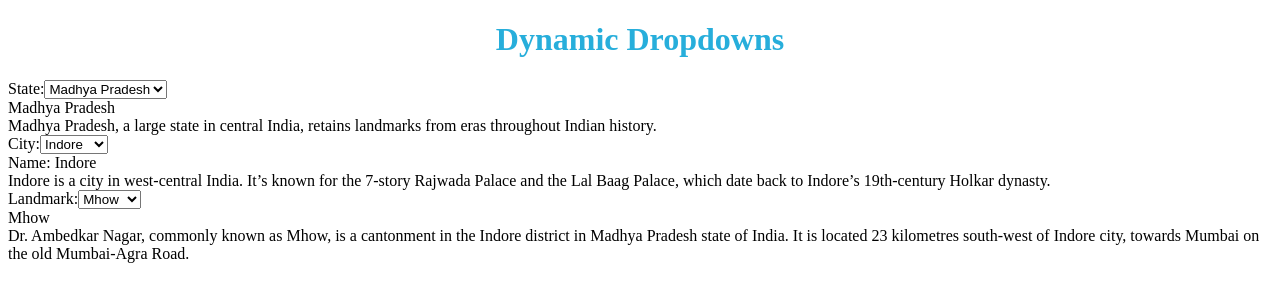
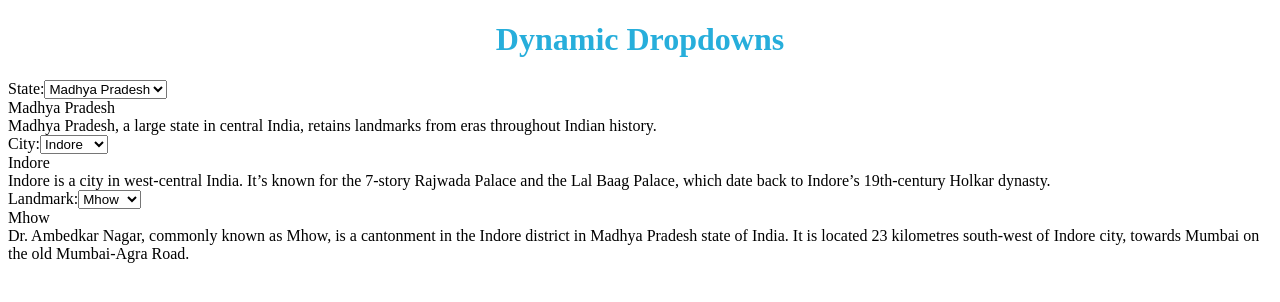
Before and after one commit to acciojob/dropdown-react-jeetsingh-621, a React app: page / in a window 1280 px wide. Shown: the top 302 px of the page. Built offline with nearby package versions, Linux system fonts and the light colour scheme.

Commit message:
city title

```diff
--- a/src/components/App.js
+++ b/src/components/App.js
@@ -196,7 +196,7 @@ function App(){
           </option>
         ))}
       </select>
-      <div id="city-name">Name: {cities[selectedCityIndex]?.name||"no cities available"}</div>
+      <div id="city-name">{cities[selectedCityIndex]?.name||"no cities available"}</div>
       <div id="city-description">
     {cities[selectedCityIndex].description}
       </div>
```
